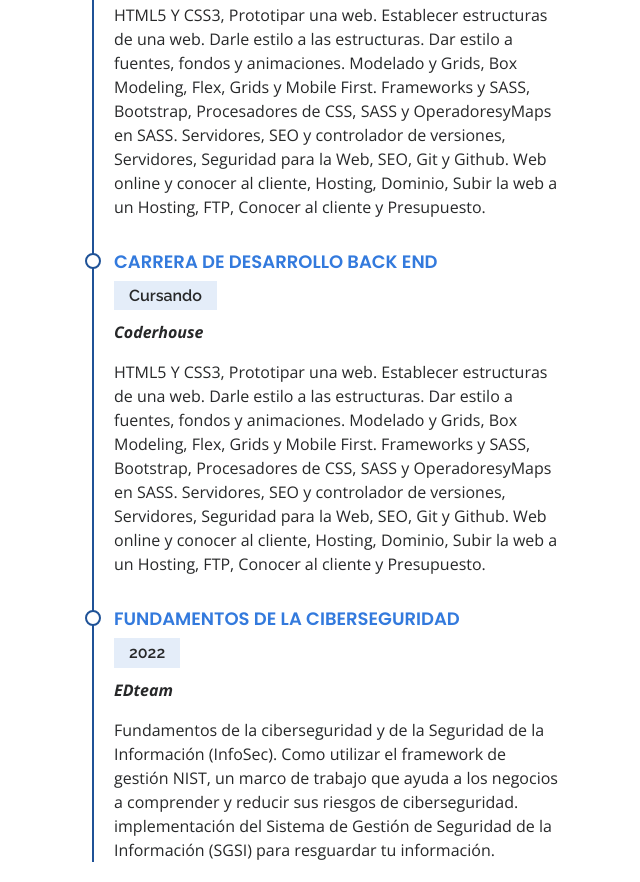
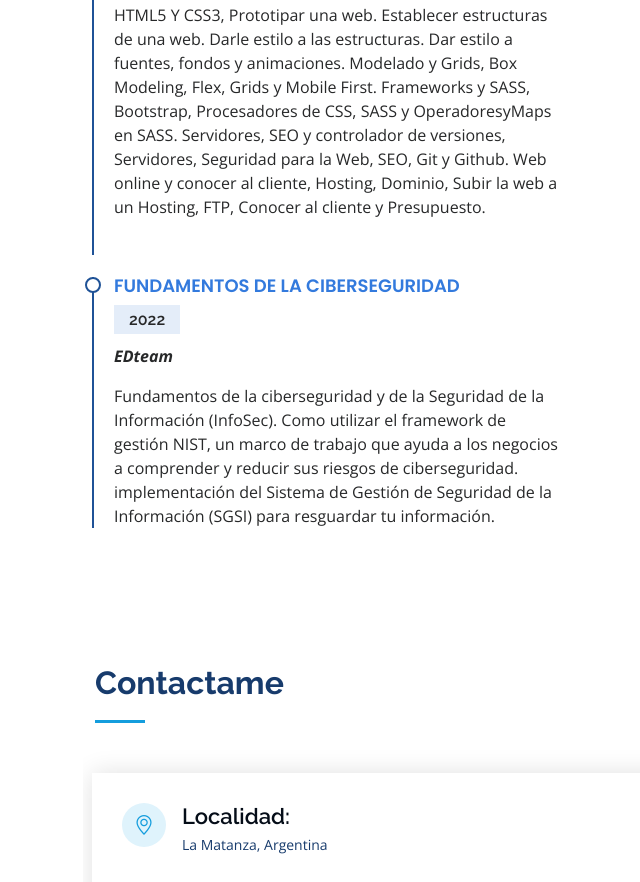
Before and after one commit to AcerbiNicolas/Curriculum, a plain HTML site: page index.html in a window 1280 px wide. Shown: the part 2935-3817 px from the top of the page, without its empty margins (217-857 px from the left). Drawn offline with nearby package versions, Linux system fonts and the light colour scheme.

Commit message:
arreglo de error

```diff
--- a/index.html
+++ b/index.html
@@ -350,25 +350,7 @@
                   al cliente, Hosting, Dominio, Subir la web a un Hosting, FTP,
                   Conocer al cliente y Presupuesto.
                 </p>
-              </div>
-              <div class="resume-item">
-                <h4>Carrera de Desarrollo Back End</h4>
-                <h5>Cursando</h5>
-                <p>
-                  <strong><em>Coderhouse</em></strong>
-                </p>
-                <p>
-                  HTML5 Y CSS3, Prototipar una web. Establecer estructuras de
-                  una web. Darle estilo a las estructuras. Dar estilo a fuentes,
-                  fondos y animaciones. Modelado y Grids, Box Modeling, Flex,
-                  Grids y Mobile First. Frameworks y SASS, Bootstrap,
-                  Procesadores de CSS, SASS y OperadoresyMaps en SASS.
-                  Servidores, SEO y controlador de versiones, Servidores,
-                  Seguridad para la Web, SEO, Git y Github. Web online y conocer
-                  al cliente, Hosting, Dominio, Subir la web a un Hosting, FTP,
-                  Conocer al cliente y Presupuesto.
-                </p>
-              </div>
+              </div><br>
               <div class="resume-item">
                 <h4>Fundamentos de la Ciberseguridad</h4>
                 <h5>2022</h5>
```
